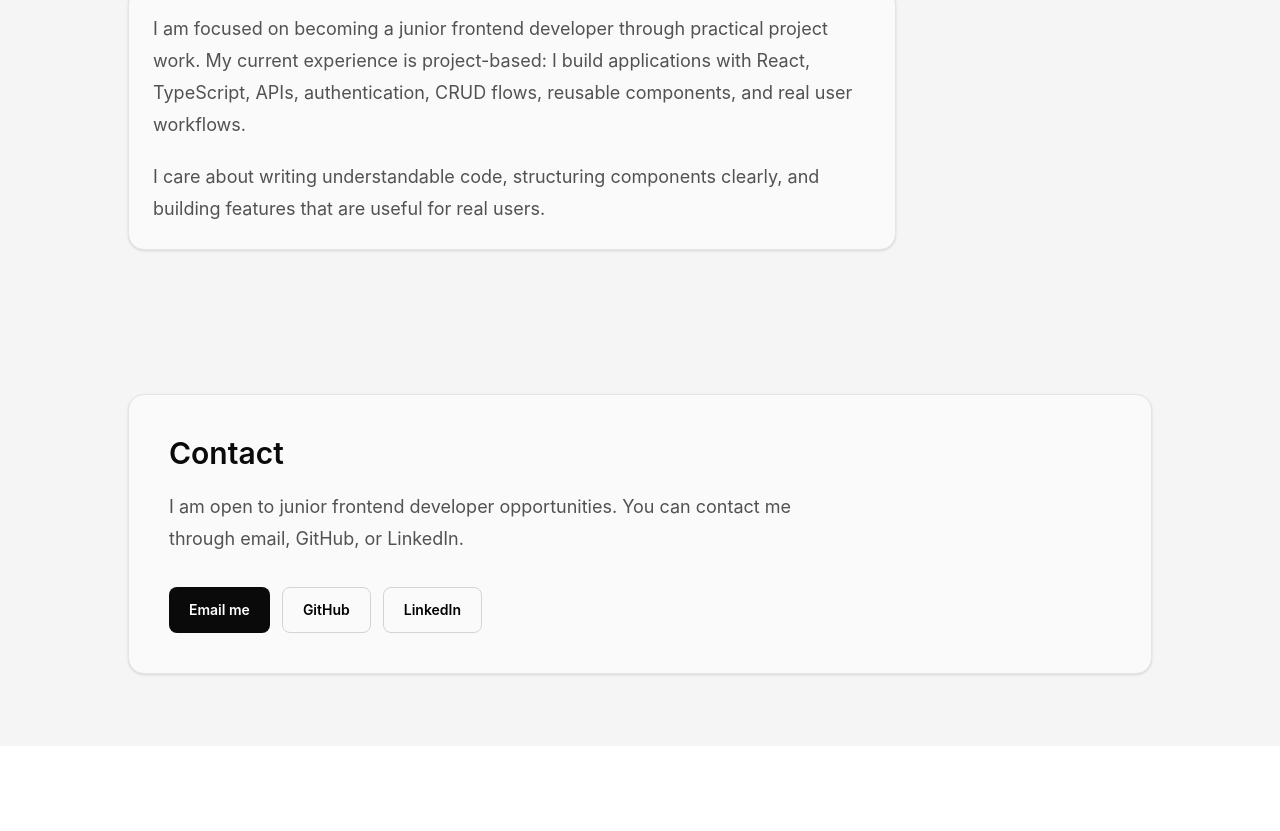
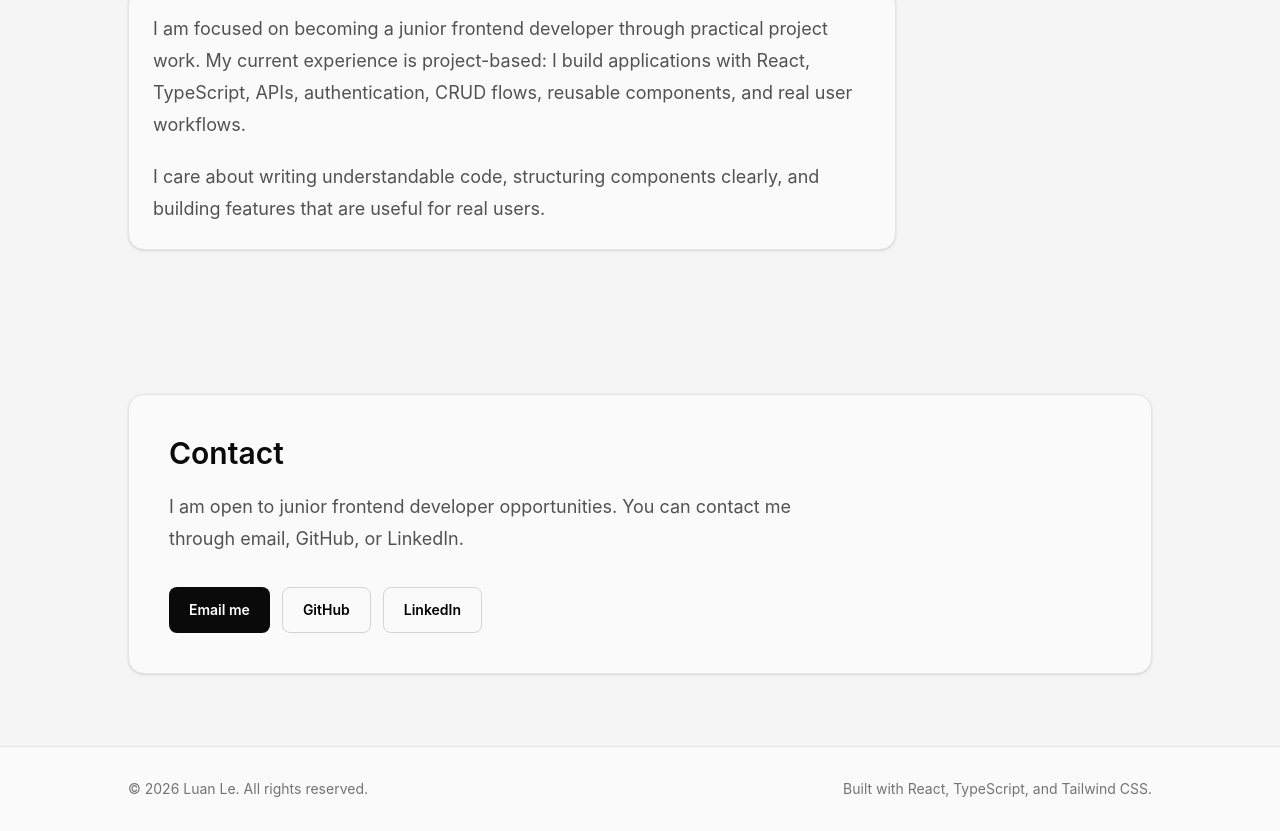
Before and after one commit to Luan2118/portfolio-website, a React (Vite) app: page / in a window 1280 px wide. Shown: the part 1344-2175 px from the top of the page. Before the commit the page ends 2090 px from the top, so only its background shows below. Built offline with nearby package versions, Linux system fonts and the light colour scheme.

Commit message:
Render footer in app layout

```diff
--- a/src/App.tsx
+++ b/src/App.tsx
@@ -4,6 +4,7 @@ import './App.css'
 import Skills from './components/sections/Skills'
 import About from './components/sections/About'
 import Contact from './components/sections/Contact'
+import Footer from './components/sections/Footer'
 
 
 function App() {
@@ -15,6 +16,7 @@ function App() {
     <Skills />
     <About />
     <Contact />
+    <Footer />
    </div>
   )
 }
```
